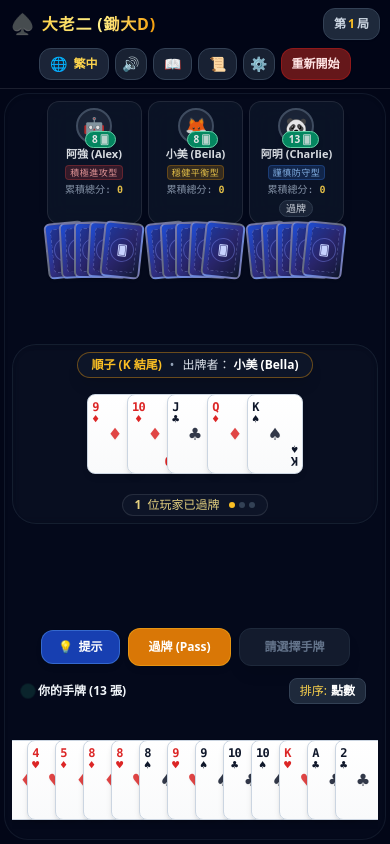
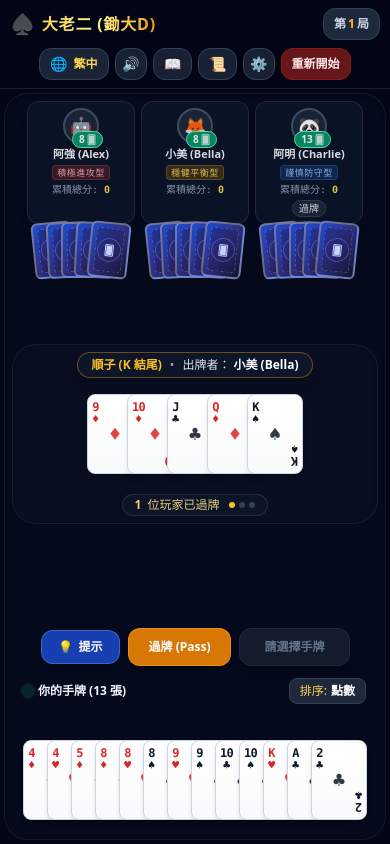
Before and after one commit to kennith/big2-app, a Vue app: page / in a window 390 px wide. Built offline with nearby package versions, Linux system fonts and the light colour scheme.

Commit message:
style: optimize card overlap and opponent dimensions for 375px mobile viewports

```diff
--- a/src/components/OpponentHand.vue
+++ b/src/components/OpponentHand.vue
@@ -42,7 +42,7 @@ const personalityColor = computed(() => {
 
 <template>
   <!-- Responsive container ensuring identical sizing across all 3 opponents in the top row -->
-  <div class="flex flex-col items-center gap-1 transition-all duration-300 relative w-[95px] sm:w-[135px] md:w-[150px] flex-shrink-0">
+  <div class="flex flex-col items-center gap-1 transition-all duration-300 relative w-[96px] min-[370px]:w-[108px] sm:w-[135px] md:w-[150px] flex-shrink-0">
     <!-- Player Profile Card -->
     <div
       class="flex flex-col items-center justify-between p-1.5 sm:p-2 rounded-xl sm:rounded-2xl backdrop-blur-md bg-slate-900/85 border transition-all duration-300 shadow-lg w-full min-h-[120px] sm:min-h-[145px]"
--- a/src/components/PlayerHand.vue
+++ b/src/components/PlayerHand.vue
@@ -26,10 +26,10 @@ const emit = defineEmits<{
 // Dynamic negative overlap margin based on number of cards in hand
 const overlapMargin = computed(() => {
   const count = props.hand.length;
-  if (count <= 5) return 'margin-left: 4px; margin-right: 4px;';
-  if (count <= 8) return 'margin-left: -12px;';
-  if (count <= 11) return 'margin-left: -20px;';
-  return 'margin-left: -28px;';
+  if (count <= 4) return 'margin-left: 3px; margin-right: 3px;';
+  if (count <= 7) return 'margin-left: -14px;';
+  if (count <= 10) return 'margin-left: -22px;';
+  return 'margin-left: -32px;';
 });
 
 const currentSortLabel = computed(() => {
```
